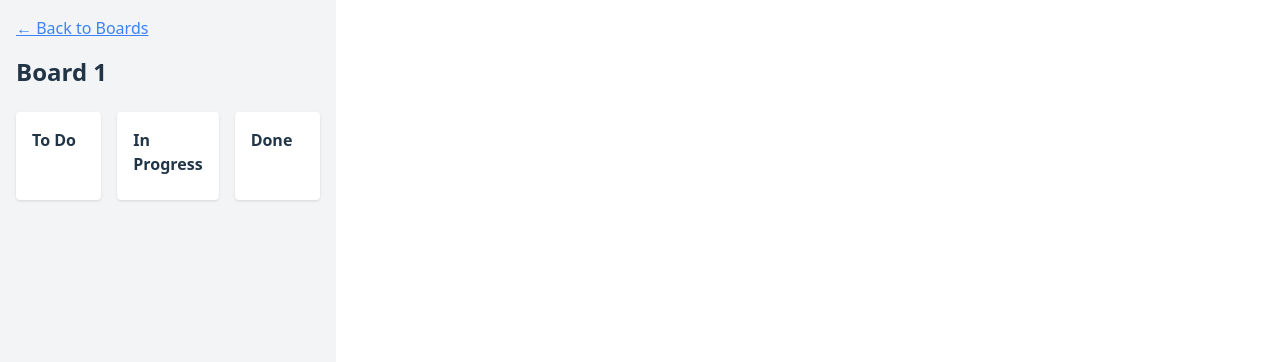
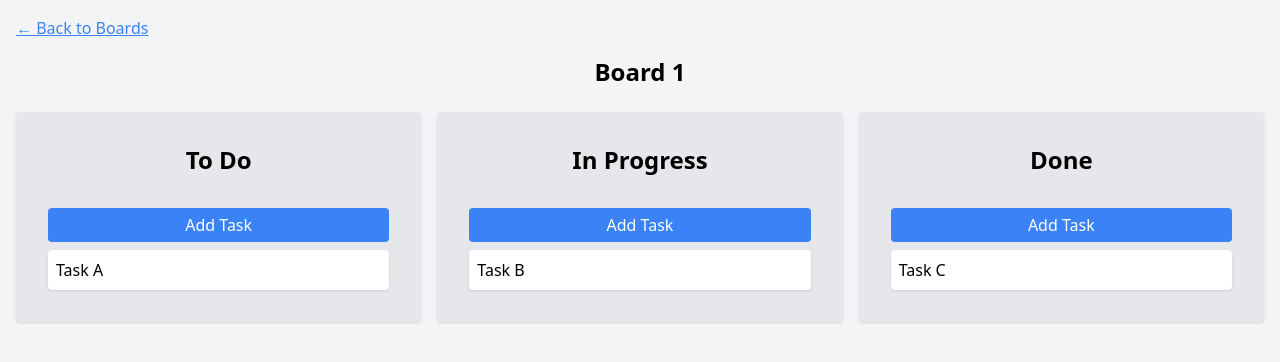
Before and after one commit to pooja03191/trello_lite, a React (Vite) app: page /board/1 in a window 1280 px wide. Shown: the top 362 px of the page. Built offline with nearby package versions, Linux system fonts and the light colour scheme.

Commit message:
Column and Task component setup done

```diff
--- a/package.json
+++ b/package.json
@@ -11,6 +11,7 @@
   },
   "dependencies": {
     "react": "^19.1.0",
+    "react-beautiful-dnd": "^13.1.1",
     "react-dom": "^19.1.0",
     "react-router-dom": "^7.6.3"
   },
--- a/src/components/Column.jsx
+++ b/src/components/Column.jsx
@@ -0,0 +1,22 @@
+import Task from './Task';
+
+export default function Column({ title, tasks, onAddTasks }) {
+    return (
+        <div className="p-4 rounded flex flex-col">
+            <h2 className="text-2xl text-black text-center font-bold mb-4">{title}</h2>
+
+            <button
+                onClick={onAddTasks}
+                className="mt-4 mb-2 bg-blue-500 text-white px-2 py-1 rounded hover:bg-blue-600"
+            >
+                Add Task
+            </button>
+
+            <div className="space-y-2 flex-1">
+                {tasks.map((task, index) => (
+                    <Task key={index} title={task.title} />
+                ))}
+            </div>
+        </div>
+    );
+}
--- a/src/components/Task.jsx
+++ b/src/components/Task.jsx
@@ -0,0 +1,7 @@
+export default function Task({ title }) {
+    return (
+        <div className="bg-white text-black p-2 rounded shadow">
+            {title}
+        </div>
+    );
+}
--- a/src/index.css
+++ b/src/index.css
@@ -27,13 +27,13 @@ a:hover {
   color: #535bf2;
 }
 
-body {
+/* body {
   margin: 0;
   display: flex;
   place-items: center;
   min-width: 320px;
   min-height: 100vh;
-}
+} */
 
 h1 {
   font-size: 3.2em;
--- a/src/pages/BoardPage.jsx
+++ b/src/pages/BoardPage.jsx
@@ -1,23 +1,48 @@
 import { useParams, Link } from 'react-router-dom';
+import Column from '../components/Column';
+import { useState } from 'react';
+
+const initialTasks = {
+    todo: [{ title: 'Task A' }],
+    inProgress: [{ title: 'Task B' }],
+    done: [{ title: 'Task C' }],
+};
 
 export default function BoardPage() {
     const { id } = useParams();
+    const [tasks, setTasks] = useState(initialTasks);
 
     return (
         <div className="p-4">
             <Link to="/" className="text-blue-500 underline">← Back to Boards</Link>
-            <h1 className="text-2xl font-bold mt-4">Board {id}</h1>
+            <h1 className="text-2xl text-black text-center font-bold mt-4">Board {id}</h1>
 
             <div className="mt-6 flex flex-col md:flex-row gap-4">
-                <div className="flex-1 bg-white p-4 rounded shadow">
-                    <h2 className="font-bold mb-2">To Do</h2>
-                    {/* Tasks go here */}
+                <div className="flex-1 bg-gray-200 p-4 rounded shadow">
+                    <Column
+                        title="To Do"
+                        tasks={tasks.todo}
+                        onAddTasks={() =>
+                            setTasks((prev) => ({
+                                ...prev,
+                                todo: [...prev.todo, { title: `New Task ${prev.todo.length + 1}` }],
+                            }))
+                        }
+                    />
                 </div>
-                <div className="flex-1 bg-white p-4 rounded shadow">
-                    <h2 className="font-bold mb-2">In Progress</h2>
+                <div className="flex-1 bg-gray-200 p-4 rounded shadow">
+                    <Column
+                        title="In Progress"
+                        tasks={tasks.inProgress}
+                        onAddTasks={() => console.log("Add Task is clicked")}
+                    />
                 </div>
-                <div className="flex-1 bg-white p-4 rounded shadow">
-                    <h2 className="font-bold mb-2">Done</h2>
+                <div className="flex-1 bg-gray-200 p-4 rounded shadow">
+                    <Column
+                        title="Done"
+                        tasks={tasks.done}
+                        onAddTasks={() => console.log("Add Task is clicked")}
+                    />
                 </div>
             </div>
         </div>
--- a/src/pages/Dashboard.jsx
+++ b/src/pages/Dashboard.jsx
@@ -3,7 +3,7 @@ import { Link } from 'react-router-dom';
 export default function Dashboard() {
     return (
         <div className="p-4">
-            <h1 className="text-3xl font-bold mb-4">Trello Lite - My Boards</h1>
+            <h1 className="text-3xl text-black font-bold mb-4">Trello Lite - My Boards</h1>
 
             <div className="space-y-2">
                 <div className="p-4 bg-white rounded shadow">
```
Also changed, not shown: 1 other file (tests, documents, lock files or other folders).
